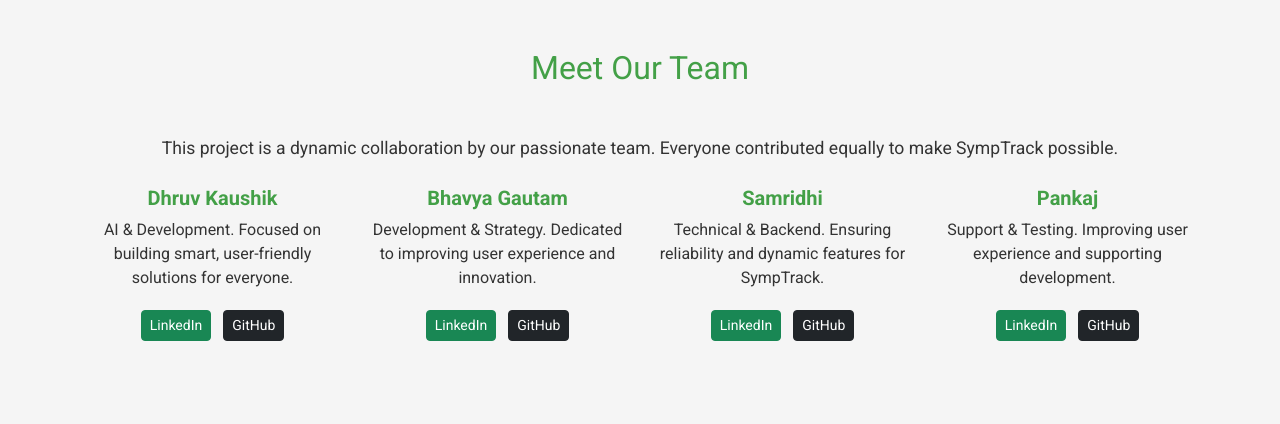
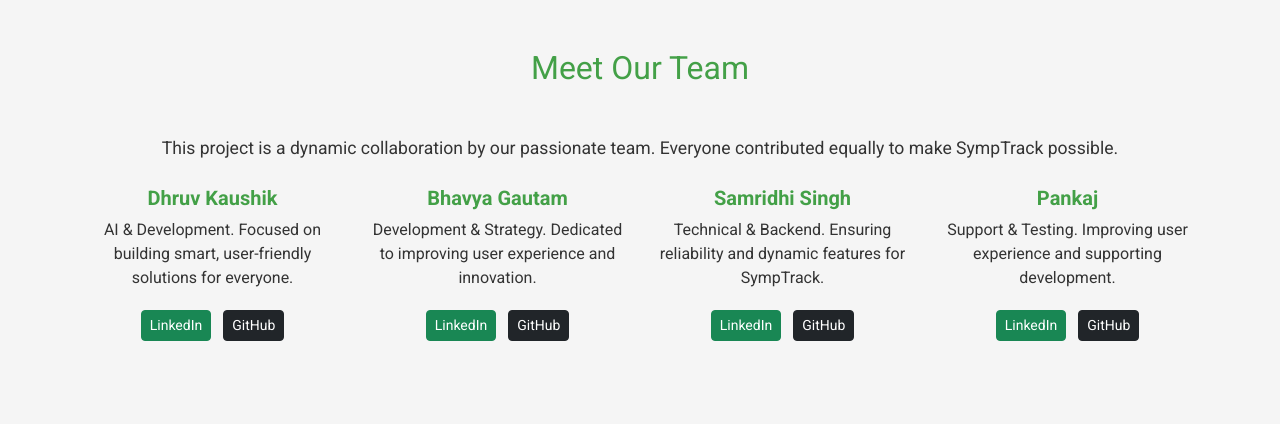
Before and after one commit to Dhruv395572/SympTrack, a Flask app: page /home in a window 1280 px wide. Shown: the part 632-1056 px from the top of the page. Run offline with Flask 3, Linux system fonts and the light colour scheme.

Commit message:
more update to home page template

```diff
--- a/templates/home.html
+++ b/templates/home.html
@@ -192,20 +192,20 @@
         <div class="col-md-3 team-member">
           <h5>Dhruv Kaushik</h5>
           <p>AI & Development. Focused on building smart, user-friendly solutions for everyone.</p>
-          <a href="https://www.linkedin.com/in/dhruvkaushik" target="_blank" class="btn btn-success btn-sm m-1">LinkedIn</a>
-          <a href="https://github.com/dhruvkaushik" target="_blank" class="btn btn-dark btn-sm m-1">GitHub</a>
+          <a href="https://www.linkedin.com/in/dhruvkaushik2810/" target="_blank" class="btn btn-success btn-sm m-1">LinkedIn</a>
+          <a href="https://github.com/Dhruv395572" target="_blank" class="btn btn-dark btn-sm m-1">GitHub</a>
         </div>
         <div class="col-md-3 team-member">
           <h5>Bhavya Gautam</h5>
           <p>Development & Strategy. Dedicated to improving user experience and innovation.</p>
-          <a href="https://www.linkedin.com/in/bhavyagautam" target="_blank" class="btn btn-success btn-sm m-1">LinkedIn</a>
+          <a href="https://www.linkedin.com/in/bhavya-gautam-30b75a377?utm_source=share&utm_campaign=share_via&utm_content=profile&utm_medium=android_app" target="_blank" class="btn btn-success btn-sm m-1">LinkedIn</a>
           <a href="https://github.com/bhavyagautam" target="_blank" class="btn btn-dark btn-sm m-1">GitHub</a>
         </div>
         <div class="col-md-3 team-member">
-          <h5>Samridhi</h5>
+          <h5>Samridhi Singh</h5>
           <p>Technical & Backend. Ensuring reliability and dynamic features for SympTrack.</p>
-          <a href="https://www.linkedin.com/in/samridhi" target="_blank" class="btn btn-success btn-sm m-1">LinkedIn</a>
-          <a href="https://github.com/samridhi" target="_blank" class="btn btn-dark btn-sm m-1">GitHub</a>
+          <a href="https://www.linkedin.com/in/samridhi-singh-471a23324/?originalSubdomain=in" target="_blank" class="btn btn-success btn-sm m-1">LinkedIn</a>
+          <a href="https://github.com/samridhisingh294" target="_blank" class="btn btn-dark btn-sm m-1">GitHub</a>
         </div>
         <div class="col-md-3 team-member">
           <h5>Pankaj</h5>
```
